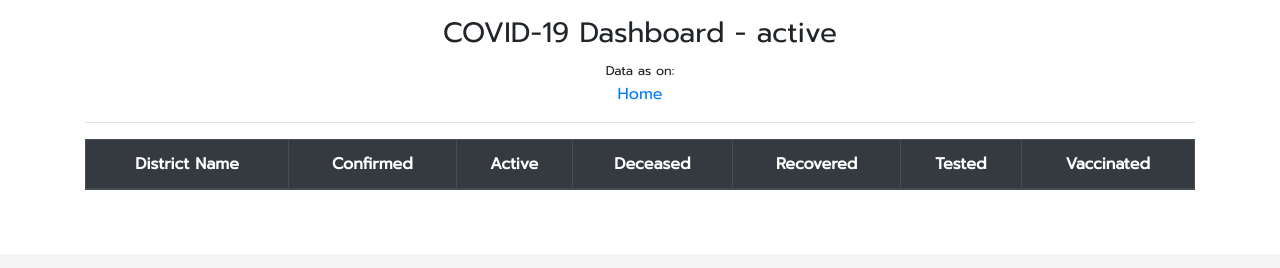
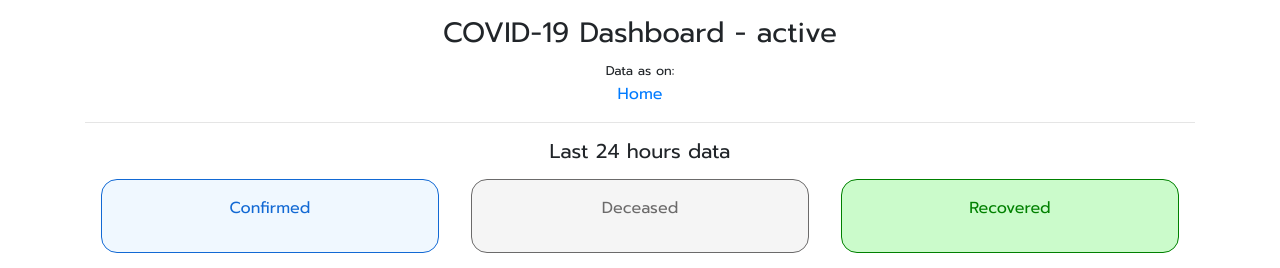
Before and after one commit to Ram-95/covid-19_india_data, a Flask app: template templates/state_data.html in a window 1280 px wide. Shown: the top 268 px of the page. Run offline with Flask 2, Linux system fonts and the light colour scheme; the template is opened without the code that fills it: most values are stand-ins (such as "Sample title", 1, 10 or a date in 2020); lists and menus that the app fills with data are empty; some libraries are stand-ins or nearby versions; some web fonts are replaced.

Commit message:
Add last 24 hours data to States

```diff
--- a/static/state_script.js
+++ b/static/state_script.js
@@ -124,6 +124,11 @@ $(document).ready(function () {
             // Last Updated date of State data
             var state_updated_date = data[state_id]['meta']['last_updated'];
             //console.log(data[state_id]);
+            /* Last 24 hours data */
+            var prev_day = data[state_id]['delta'];
+            $('.confirmed_24 > h3').text(prev_day['confirmed'].toLocaleString('en-IN'));
+            $('.deceased_24 > h3').text(prev_day['deceased'].toLocaleString('en-IN'));
+            $('.recovered_24 > h3').text(prev_day['recovered'].toLocaleString('en-IN'));
             x = state_updated_date.split('T');
             $('.updated_date').text(x[0] + ', ' + x[1].split('+')[0] + ' (IST)');
 
--- a/static/styles.css
+++ b/static/styles.css
@@ -92,7 +92,7 @@ footer>* {
     max-width: 100%;
     flex-grow: inherit;
     justify-content: space-between;
-    margin-bottom: 1rem;
+    margin: 1rem 0;
 }
 
 .container_data div {
@@ -112,8 +112,8 @@ footer>* {
 
 .deceased_24 {
     background-color: whitesmoke;
-    color: #827b7b;
-    border: 1px solid #827b7b;
+    color: #6b6a6a;
+    border: 1px solid #6b6a6a;
 }
 
 .recovered_24 {
--- a/templates/state_data.html
+++ b/templates/state_data.html
@@ -13,6 +13,21 @@ COVID-19 India
     <br>
     <a href="/">Home</a>
     <hr>
+    <h5 class="m-2 ">Last 24 hours data</h5>
+    <div class="container_data">
+        <div class="confirmed_24">
+            <p>Confirmed</p>
+            <h3></h3>
+        </div>
+        <div class="deceased_24">
+            <p>Deceased</p>
+            <h3></h3>
+        </div>
+        <div class="recovered_24">
+            <p>Recovered</p>
+            <h3></h3>
+        </div>
+    </div>
     <!--Plotly Graphs Section-->
     <div id='stateDiv'></div>
     <div id='dailyStateDiv'></div>
```
